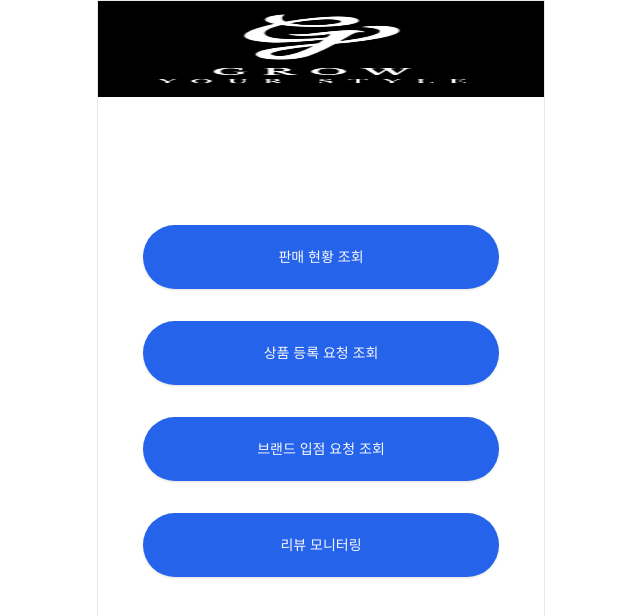
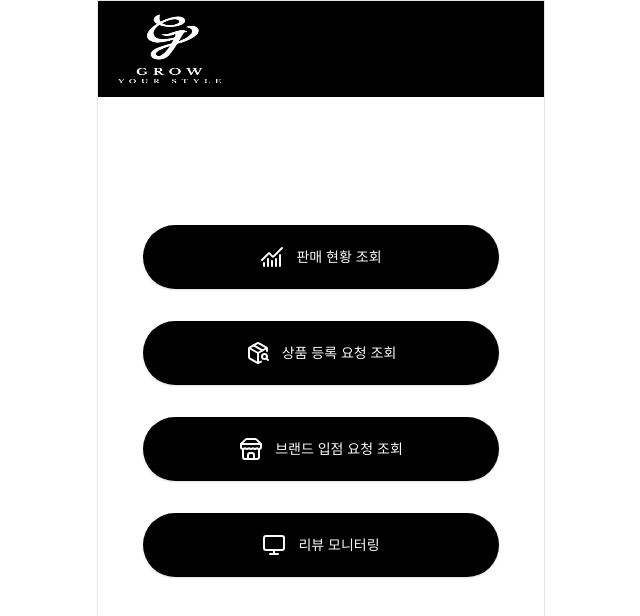
Before and after one commit to teamGrowup/fd_grow, a Next.js app in the folder src/app/admin/: page /main in a window 1280 px wide. Shown: the top 616 px of the page, without its empty margins (319-959 px from the left). Built offline with nearby package versions, Linux system fonts and the light colour scheme.

Commit message:
styles: change admin

```diff
--- a/src/app/admin/package.json
+++ b/src/app/admin/package.json
@@ -9,10 +9,10 @@
     "lint": "next lint"
   },
   "dependencies": {
+    "@shadcn/ui": "^0.0.4",
     "next": "^14.2.12",
     "react": "^18.3.1",
     "react-daum-postcode": "^3.1.3",
     "react-dom": "^18.3.1"
-
   }
 }
--- a/src/app/admin/src/app/(routes)/(landing)/page.tsx
+++ b/src/app/admin/src/app/(routes)/(landing)/page.tsx
@@ -41,7 +41,7 @@ export default function ManagerLoginPage() {
             type="email"
             id="email"
             placeholder="abcdefg@gmail.com"
-            className="w-[380px] h-[47px] rounded-full border-gray-300 ml-3 mx-auto"
+            className="w-[380px] h-[47px] rounded-full border-black ml-3 mx-auto"
             value={email}
             onChange={(e) => setEmail(e.target.value)}
           />
@@ -58,14 +58,14 @@ export default function ManagerLoginPage() {
             type="password"
             id="password"
             placeholder="************"
-            className="w-[380px] h-[47px] rounded-full border-gray-300 ml-3 mx-auto"
+            className="w-[380px] h-[47px] rounded-full border-black ml-3 mx-auto"
             value={password}
             onChange={(e) => setPassword(e.target.value)}
           />
         </div>
 
         <Button
-          className="w-[380px] bg-gray-200 text-gray-800 hover:bg-gray-300 rounded-full py-2 h-[47px] translate-y-3 block mx-auto"
+          className="w-[380px] bg-black text-white hover:bg-gray-700 rounded-full py-2 h-[47px] translate-y-3 block mx-auto"
           onClick={handleLogin}
           type="button"
         >
--- a/src/app/admin/src/app/(routes)/brand/detail/page.tsx
+++ b/src/app/admin/src/app/(routes)/brand/detail/page.tsx
@@ -1,11 +1,19 @@
 import React from "react";
 
 import { Button } from "@/packages/ui/src/index";
+import Image from "next/image";
+import Logo from "@/app/admin/src/assets/GrowMallLogo.png";
 
 const BrandDetail: React.FC = () => {
   return (
     <>
-      <div className="bg-gray-300 py-12"></div>
+      <div className="bg-black py-12 relative w-full">
+        <Image
+          src={Logo}
+          alt="logo"
+          className="absolute w-1/3 h-full top-0 left-0"
+        />
+      </div>
       <div className="flex flex-col gap-7 mx-auto mt-8">
         <div className="w-[300px] h-[190px] bg-gray-300">
           <img src="*" alt="브랜드 이미지" />
@@ -19,7 +27,7 @@ const BrandDetail: React.FC = () => {
       <div className="w-[300px] h-[60px] bg-gray-300 mx-auto mt-6 flex items-center justify-center">
         <p className="text-center">브랜드명</p>
       </div>
-      <Button className="w-2/3 bg-blue-600 py-6 rounded-full mx-auto translate-y-8">
+      <Button className="w-2/3 bg-black py-6 rounded-full mx-auto translate-y-8">
         브랜드 정보 수정하기
       </Button>
     </>
--- a/src/app/admin/src/app/(routes)/brand/page.tsx
+++ b/src/app/admin/src/app/(routes)/brand/page.tsx
@@ -1,10 +1,18 @@
 import React from "react";
 import { Button } from "@/packages/ui/src/index";
+import Image from "next/image";
+import Logo from "@/app/admin/src/assets/GrowMallLogo.png";
 
 const BrandEnrollmentRequestPage: React.FC = () => {
   return (
     <>
-      <div className="bg-gray-300 py-12"></div>
+      <div className="bg-black py-12 relative w-full">
+        <Image
+          src={Logo}
+          alt="logo"
+          className="absolute w-1/3 h-full top-0 left-0"
+        />
+      </div>
       <div className="grid grid-cols-2 place-items-center translate-y-12">
         <div className="w-[140px] h-[140px] bg-gray-300 relative mb-10">
           <div className="w-[68px] h-[48px] text-sm absolute z-10 bg-green-400 rounded-full text-white -top-5 -left-5 text-center py-1">
@@ -12,7 +20,9 @@ const BrandEnrollmentRequestPage: React.FC = () => {
             <br /> 허가됨
           </div>
           <p className="absolute left-1/2 top-1/2 -translate-x-1/2 -translate-y-1/2 font-bold text-center">
-            브랜드<br/>요청 1
+            브랜드
+            <br />
+            요청 1
           </p>
         </div>
         <div className="w-[140px] h-[140px] bg-gray-300 relative mb-10">
@@ -21,7 +31,9 @@ const BrandEnrollmentRequestPage: React.FC = () => {
             <br /> 허가됨
           </div>
           <p className="absolute left-1/2 top-1/2 -translate-x-1/2 -translate-y-1/2 font-bold text-center">
-            브랜드<br/>요청 2
+            브랜드
+            <br />
+            요청 2
           </p>
         </div>
         <div className="w-[140px] h-[140px] bg-gray-300 relative mb-10">
@@ -30,7 +42,9 @@ const BrandEnrollmentRequestPage: React.FC = () => {
             <br /> 허가됨
           </div>
           <p className="absolute left-1/2 top-1/2 -translate-x-1/2 -translate-y-1/2 font-bold text-center">
-            브랜드<br/>요청 3
+            브랜드
+            <br />
+            요청 3
           </p>
         </div>
         <div className="w-[140px] h-[140px] bg-gray-300 relative mb-10">
@@ -39,7 +53,9 @@ const BrandEnrollmentRequestPage: React.FC = () => {
             <br /> 허가됨
           </div>
           <p className="absolute left-1/2 top-1/2 -translate-x-1/2 -translate-y-1/2 font-bold text-center">
-            브랜드<br/>요청 4
+            브랜드
+            <br />
+            요청 4
           </p>
         </div>
         <div className="w-[140px] h-[140px] bg-gray-300 relative mb-10">
@@ -48,7 +64,9 @@ const BrandEnrollmentRequestPage: React.FC = () => {
             <br /> 대기 중
           </div>
           <p className="absolute left-1/2 top-1/2 -translate-x-1/2 -translate-y-1/2 font-bold text-center">
-            브랜드<br/>요청 5
+            브랜드
+            <br />
+            요청 5
           </p>
           <Button className="absolute bg-blue-500 text-white rounded-full bottom-2 left-2 w-[50px] h-[28px]">
             허가
@@ -63,7 +81,9 @@ const BrandEnrollmentRequestPage: React.FC = () => {
             <br /> 거부됨
           </div>
           <p className="absolute left-1/2 top-1/2 -translate-x-1/2 -translate-y-1/2 font-bold text-center">
-            브랜드<br/>요청 6
+            브랜드
+            <br />
+            요청 6
           </p>
         </div>
       </div>
--- a/src/app/admin/src/app/(routes)/main/page.tsx
+++ b/src/app/admin/src/app/(routes)/main/page.tsx
@@ -3,31 +3,51 @@ import React from "react";
 import { Button } from "@/packages/ui/src/index";
 import Image from "next/image";
 import Logo from "@/app/admin/src/assets/GrowMallLogo.png";
+import { ChartNoAxesCombined } from "lucide-react";
+import { PackageSearch } from "lucide-react";
+import { Store } from "lucide-react";
+import { Monitor } from "lucide-react";
 
 const managerMainPage: React.FC = () => {
   return (
     <>
       <div className="bg-black py-12 relative w-full">
-        <Image src={Logo} alt="logo" className="absolute w-[540px] h-full top-0 left-0" />
+        <Image
+          src={Logo}
+          alt="logo"
+          className="absolute w-1/3 h-full top-0 left-0"
+        />
       </div>
       <div className="translate-y-28 py-3 flex flex-col gap-8 mt-1">
         <div className="flex justify-center">
-          <Button className="w-4/5 bg-blue-600 py-8 rounded-full">
+          <Button className="w-4/5 bg-black py-8 rounded-full flex gap-3">
+            <div>
+              <ChartNoAxesCombined />
+            </div>
             판매 현황 조회
           </Button>
         </div>
         <div className="flex justify-center">
-          <Button className="w-4/5 bg-blue-600 py-8 rounded-full">
+          <Button className="w-4/5 bg-black py-8 rounded-full flex gap-3">
+            <div>
+              <PackageSearch />
+            </div>
             상품 등록 요청 조회
           </Button>
         </div>
         <div className="flex justify-center">
-          <Button className="w-4/5 bg-blue-600 py-8 rounded-full">
+          <Button className="w-4/5 bg-black py-8 rounded-full flex gap-3">
+            <div>
+              <Store />
+            </div>
             브랜드 입점 요청 조회
           </Button>
         </div>
         <div className="flex justify-center">
-          <Button className="w-4/5 bg-blue-600 py-8 rounded-full">
+          <Button className="w-4/5 bg-black py-8 rounded-full flex gap-3">
+            <div>
+              <Monitor />
+            </div>
             리뷰 모니터링
           </Button>
         </div>
--- a/src/app/admin/src/app/(routes)/product/detail/page.tsx
+++ b/src/app/admin/src/app/(routes)/product/detail/page.tsx
@@ -1,11 +1,19 @@
 import React from "react";
 
 import { Button } from "@/packages/ui/src/index";
+import Image from "next/image";
+import Logo from "@/app/admin/src/assets/GrowMallLogo.png";
 
 const ProductDetailPage: React.FC = () => {
   return (
     <>
-      <div className="bg-gray-300 py-12"></div>
+      <div className="bg-black py-12 relative w-full">
+        <Image
+          src={Logo}
+          alt="logo"
+          className="absolute w-1/3 h-full top-0 left-0"
+        />
+      </div>
       <div className="relative bg-gray-300 w-[300px] h-[500px] translate-y-16 mx-auto font-bold">
         상품 1에 대한 분석 화면
         <Button className="absolute bg-blue-500 text-white rounded-full bottom-4 right-24 w-[60px] h-[28px]">
--- a/src/app/admin/src/app/(routes)/product/page.tsx
+++ b/src/app/admin/src/app/(routes)/product/page.tsx
@@ -1,11 +1,19 @@
 import React from "react";
 
 import { Button } from "@/packages/ui/src/index";
+import Image from "next/image";
+import Logo from "@/app/admin/src/assets/GrowMallLogo.png";
 
 const ProductEnrollmentRequestPage: React.FC = () => {
   return (
     <>
-      <div className="bg-gray-300 py-12"></div>
+      <div className="bg-black py-12 relative w-full">
+        <Image
+          src={Logo}
+          alt="logo"
+          className="absolute w-1/3 h-full top-0 left-0"
+        />
+      </div>
       <div className="grid grid-cols-2 place-items-center translate-y-12">
         <div className="w-[140px] h-[140px] bg-gray-300 relative mb-10">
           <div className="w-[68px] h-[48px] text-sm absolute z-10 bg-green-400 rounded-full text-white -top-5 -left-5 text-center py-1">
@@ -70,18 +78,10 @@ const ProductEnrollmentRequestPage: React.FC = () => {
       </div>
       <footer className="border-t border-gray-300 mt-6">
         <ul className="flex justify-center items-center gap-10 py-2 translate-y-6">
-            <li className="text-sm text-blue-400 font-bold">
-                전체 상품
-            </li>
-            <li className="text-sm text-gray-300">
-                허가 상품
-            </li>
-            <li className="text-sm text-gray-300">
-                허가 대기 상품
-            </li>
-            <li className="text-sm text-gray-300">
-                미허가 상품
-            </li>
+          <li className="text-sm text-blue-400 font-bold">전체 상품</li>
+          <li className="text-sm text-gray-300">허가 상품</li>
+          <li className="text-sm text-gray-300">허가 대기 상품</li>
+          <li className="text-sm text-gray-300">미허가 상품</li>
         </ul>
       </footer>
     </>
```
Also changed, not shown: src/app/admin/components.json (added), 1 other file (tests, documents, lock files or other folders).
